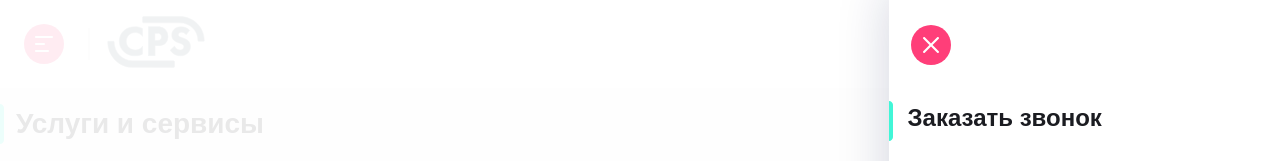
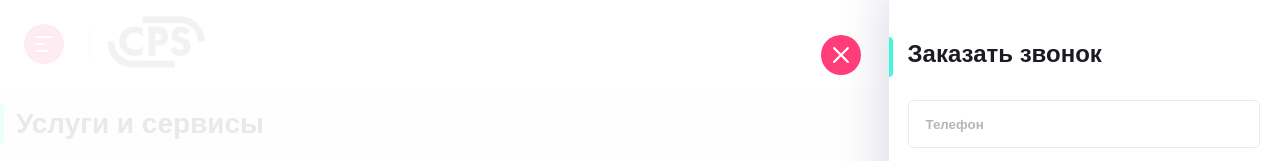
Before and after one commit to voron521/kata-maket-block16-final, a website built with webpack: page src/index.html in a window 1280 px wide. Both pictures are taken after a click on the button 994 px from the left and 44 px from the top of the page. Shown: the top 161 px of the page. Built offline with nearby package versions, Linux system fonts and the light colour scheme; a web font is replaced by a local one.

Commit message:
complete all

```diff
--- a/src/blocks/modal-window/modal-window.scss
+++ b/src/blocks/modal-window/modal-window.scss
@@ -183,3 +183,17 @@ $TextColorInput: #B5B6BC;
     width: 100%;
   }
 }
+
+@media (min-width: 320px) {
+  .modal-window__button-close{
+    position: absolute;
+    left: -90px;
+    top: 10px;
+
+  }
+
+  .modal-window__h1-wrapper{
+    margin-top: 40px;
+  }
+
+}
--- a/src/index.html
+++ b/src/index.html
@@ -25,7 +25,8 @@
         <nav class="modal-window__call">
 
           <button type="button" class = "modal-window__button-close">
-            <img src="/img/header/left-header/close.svg" alt="меню лого" class="modal-window__close-img">
+            <img src="./img/header/left-header/close.svg" alt="меню лого" class="modal-window__close-img">
+
           </button>
 
           <div class="modal-window__h1-wrapper">
```
